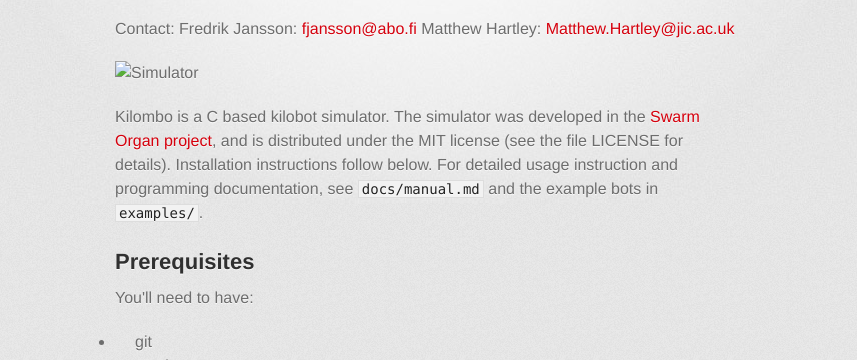
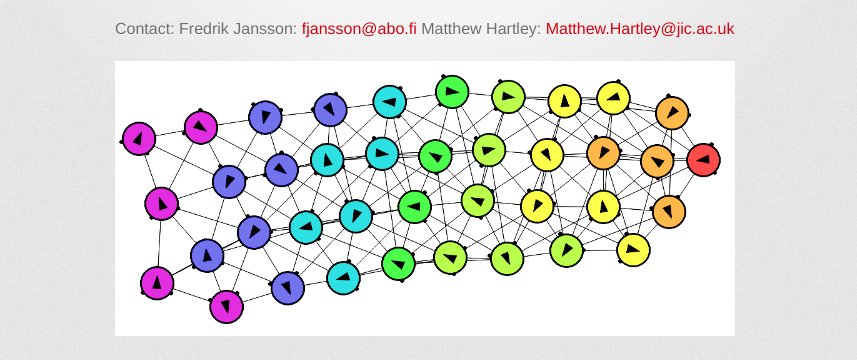
Before and after one commit to JIC-CSB/kilombo, a plain HTML site: page index.html in a window 1280 px wide. Shown: the part 370-730 px from the top of the page, without its empty margins (215-1072 px from the left). Drawn offline with Linux system fonts and the light colour scheme; the site is published under a folder, as on GitHub Pages, so addresses that start at the root find nothing; a web font is replaced by a local one.

Commit message:
Tweaked images URL

```diff
--- a/index.html
+++ b/index.html
@@ -41,7 +41,7 @@
 Fredrik Jansson: <a href="mailto:fjansson@abo.fi">fjansson@abo.fi</a>
 Matthew Hartley: <a href="mailto:Matthew.Hartley@jic.ac.uk">Matthew.Hartley@jic.ac.uk</a></p>
 
-<p><img src="/images/gradient2-sim.png" alt="Simulator"></p>
+<p><img src="images/gradient2-sim.png" alt="Simulator"></p>
 
 <p>Kilombo is a C based kilobot simulator. The simulator was developed in the <a href="www.swarm-organ.eu">Swarm Organ project</a>, and is distributed under the MIT license (see the file LICENSE for details). Installation instructions follow below. For detailed usage instruction and programming documentation, see <code>docs/manual.md</code> and the example bots in <code>examples/</code>.</p>
 
```
